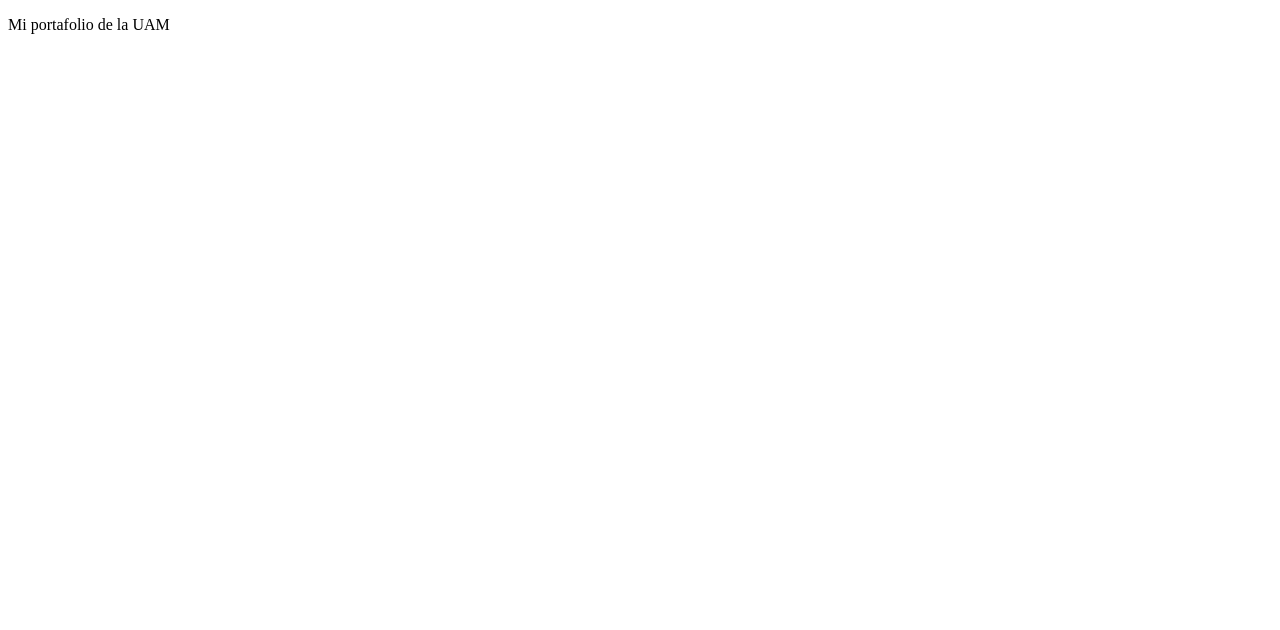
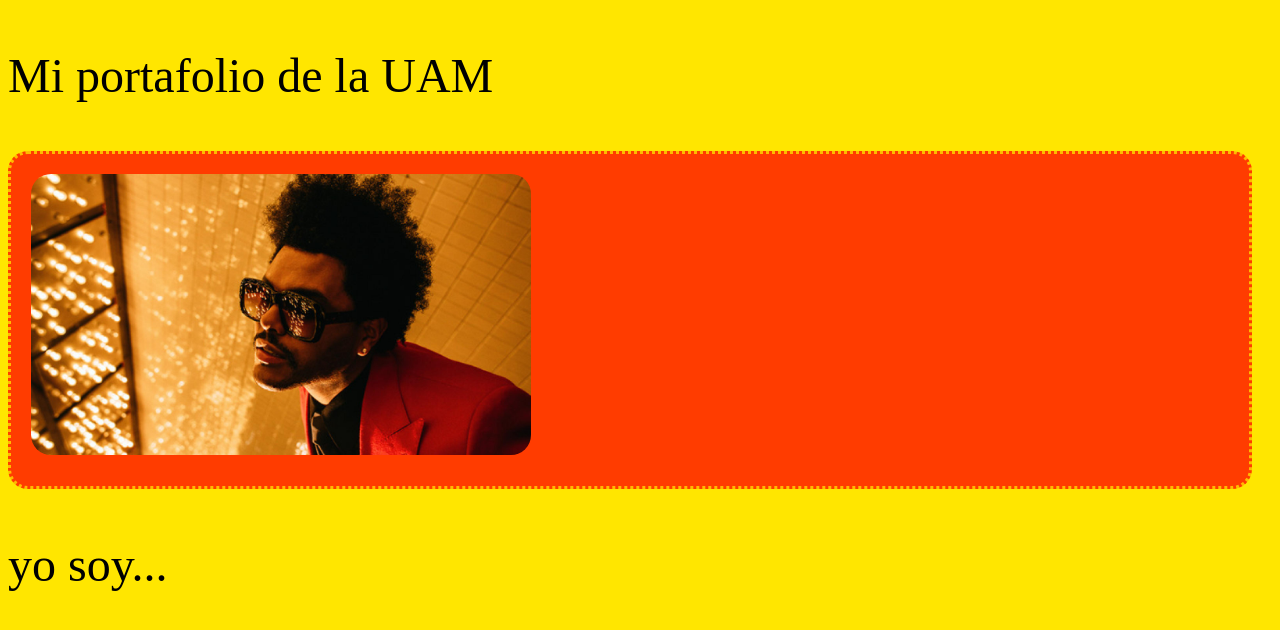
Before and after one commit to 2243078357-art/tareas_uea_V_fu, a plain HTML site: page portafolio/index.html in a window 1280 px wide. Drawn offline with Linux system fonts and the light colour scheme.

Commit message:
fotos nuevas

```diff
--- a/portafolio/index.html
+++ b/portafolio/index.html
@@ -2,8 +2,13 @@
 <html>
     <head>
         <TItle>Mi portafolio</TItle>
+        <link rel="stylesheet" href="style.css">
     </head>
     <body>
         <p>Mi portafolio de la UAM</p>
+        <div>
+            <img src="asstes/The_Weekndtttttt.jpg" alt="dibujo" width="500">
+        </div>
+        <p>yo soy...</p>
     </body>
 </html>
--- /dev/null
+++ b/portafolio/style.css
@@ -0,0 +1,22 @@
+body{background-color: rgb(255, 230, 0);
+color: bisque;
+font-size: 48px;
+}
+h1{
+    color:chocolate;
+}
+p{
+    color: rgb(0, 0, 0);
+}
+div{
+    background-color: rgb(255, 60, 0);
+    padding: 20px;
+    border-style: dotted;
+    border-color: rgb(255, 187, 0);
+    margin: 20px;
+    margin-left: auto;
+    border-radius: 20px;
+}
+img{
+    border-radius: 20px;
+}
```
Also changed, not shown: portafolio/asstes/The_Weekndtttttt.jpg (added).
